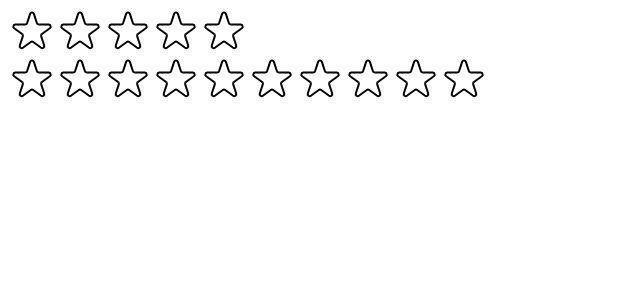
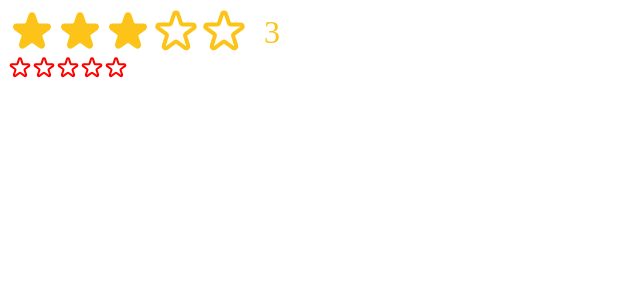
Before and after one commit to desizafirova/use-popcorn, a React (Create React App) app: page / in a window 1280 px wide. Shown: the top 300 px of the page, without its empty margins (0-640 px from the left). Built offline with nearby package versions, Linux system fonts and the light colour scheme.

Commit message:
StarRating component commit

```diff
--- a/src/StarRating.jsx
+++ b/src/StarRating.js
@@ -1,4 +1,5 @@
 import { useState } from 'react';
+import PropTypes from 'prop-types';
 
 const containerStyle = {
   display: 'flex',
@@ -10,11 +11,6 @@
   display: 'flex',
 };
 
-const textStyle = {
-  lineHeight: '1',
-  margin: '0',
-};
-
 const starStyle = {
   width: '48px',
   height: '48px',
@@ -22,28 +18,75 @@
   cursor: 'pointer',
 };
 
-export default function StarRating({ maxRating = 5 }) {
-  const [rating, setRating] = useState(0);
+StarRating.propTypes = {
+  maxRating: PropTypes.number,
+  color: PropTypes.string,
+  size: PropTypes.number,
+  className: PropTypes.string,
+  messages: PropTypes.arrayOf(
+    PropTypes.shape({
+      rating: PropTypes.number.isRequired,
+      message: PropTypes.string.isRequired,
+    })
+  ),
+  defaultRating: PropTypes.number,
+  onSetMovieRating: PropTypes.func,
+};
+
+export default function StarRating({
+  maxRating = 5,
+  color = '#fcc419',
+  size = 48,
+  className = '',
+  messages = [],
+  defaultRating = 0,
+  onSetMovieRating,
+}) {
+  const [rating, setRating] = useState(defaultRating);
   const [tempRating, setTempRating] = useState(0);
+
+  const textStyle = {
+    lineHeight: '1',
+    margin: '0',
+    color,
+    fontSize: `${size / 1.5}px`,
+  };
+
   return (
-    <div style={containerStyle}>
+    <div style={containerStyle} className={className}>
       <div style={starContainerStyle}>
         {Array.from({ length: maxRating }, (_, i) => (
           <Star
             key={i}
-            full={tempRating ? tempRating > i + 1 : rating >= i + 1}
-            onRate={() => setRating(i + 1)}
+            full={tempRating ? tempRating > i : rating > i}
+            onRate={() => {
+              setRating(i + 1);
+              onSetMovieRating(i + 1);
+            }}
             onHoverIn={() => setTempRating(i + 1)}
             onHoverOut={() => setTempRating(0)}
+            color={color}
+            size={size}
           />
         ))}
       </div>
-      <p style={textStyle}>{tempRating || rating || ''}</p>
+      <p style={textStyle}>
+        {messages.length === maxRating
+          ? messages[tempRating ? tempRating - 1 : rating - 1]
+          : tempRating || rating || ''}
+      </p>
     </div>
   );
 }
 
-function Star({ onRate, full, onHoverIn, onHoverOut }) {
+function Star({ onRate, full, onHoverIn, onHoverOut, color, size }) {
+  const starStyle = {
+    width: `${size}px`,
+    height: `${size}px`,
+    display: 'block',
+    cursor: 'pointer',
+  };
+
   return (
     <span
       role="button"
@@ -56,8 +99,8 @@
         <svg
           xmlns="http://www.w3.org/2000/svg"
           viewBox="0 0 20 20"
-          fill="#000"
-          stroke="#000"
+          fill={color}
+          stroke={color}
         >
           <path d="M9.049 2.927c.3-.921 1.603-.921 1.902 0l1.07 3.292a1 1 0 00.95.69h3.462c.969 0 1.371 1.24.588 1.81l-2.8 2.034a1 1 0 00-.364 1.118l1.07 3.292c.3.921-.755 1.688-1.54 1.118l-2.8-2.034a1 1 0 00-1.175 0l-2.8 2.034c-.784.57-1.838-.197-1.539-1.118l1.07-3.292a1 1 0 00-.364-1.118L2.98 8.72c-.783-.57-.38-1.81.588-1.81h3.461a1 1 0 00.951-.69l1.07-3.292z" />
         </svg>
@@ -66,12 +109,12 @@
           xmlns="http://www.w3.org/2000/svg"
           fill="none"
           viewBox="0 0 24 24"
-          stroke="#000"
+          stroke={color}
         >
           <path
             strokeLinecap="round"
             strokeLinejoin="round"
-            strokeWidth="{2}"
+            strokeWidth="2"
             d="M11.049 2.927c.3-.921 1.603-.921 1.902 0l1.519 4.674a1 1 0 00.95.69h4.915c.969 0 1.371 1.24.588 1.81l-3.976 2.888a1 1 0 00-.363 1.118l1.518 4.674c.3.922-.755 1.688-1.538 1.118l-3.976-2.888a1 1 0 00-1.176 0l-3.976 2.888c-.783.57-1.838-.197-1.538-1.118l1.518-4.674a1 1 0 00-.363-1.118l-3.976-2.888c-.784-.57-.38-1.81.588-1.81h4.914a1 1 0 00.951-.69l1.519-4.674z"
           />
         </svg>
--- a/src/index.jsx
+++ b/src/index.js
@@ -3,13 +3,18 @@
 // import './index.css';
 // import App from './App';
 
-import StarRating from './starRating';
+import StarRating from './StarRating';
 
 const root = ReactDOM.createRoot(document.getElementById('root'));
 root.render(
   <React.StrictMode>
     {/* <App /> */}
-    <StarRating maxRating={5} />
-    <StarRating maxRating={10} />
+    <StarRating maxRating={5} defaultRating={3} />
+    <StarRating
+      maxRating={5}
+      size={24}
+      color="red"
+      messages={['Terrible', 'Bad', 'Not Bad', 'Good', 'Amazing']}
+    />
   </React.StrictMode>
 );
```
Also changed, not shown: src/App.js (renamed from src/App.jsx).
